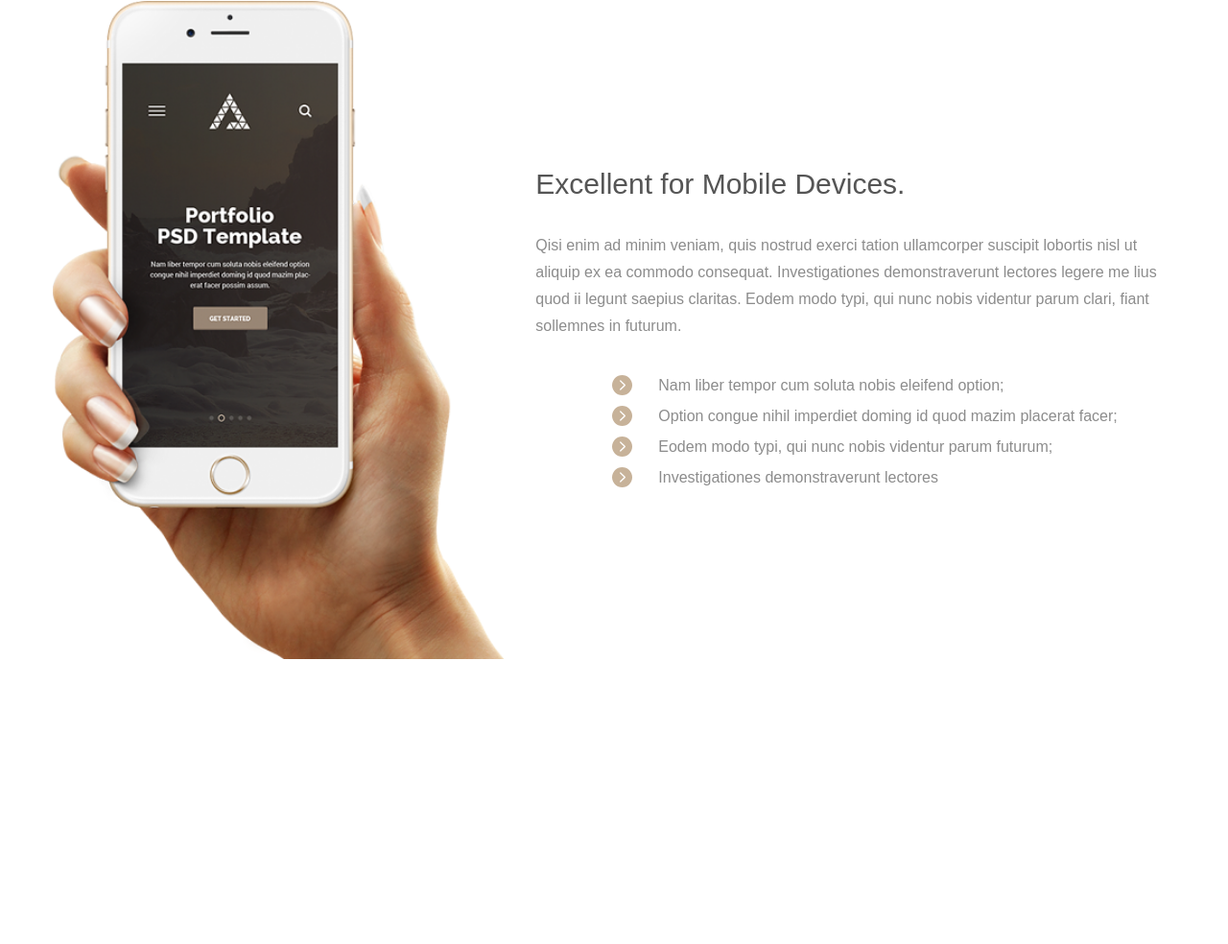
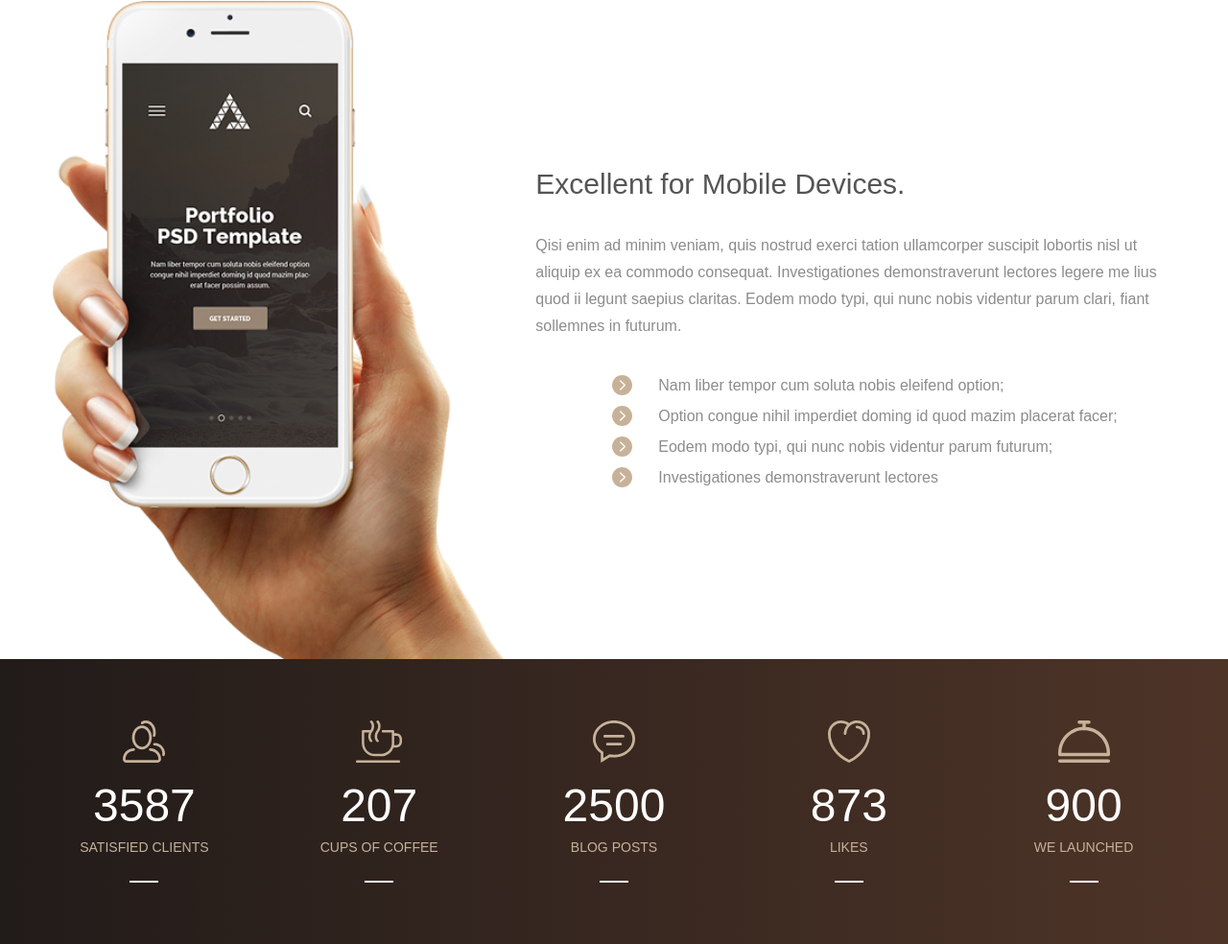
Before and after one commit to Gakat/waxom-onepage, a plain HTML site: page index.html in a window 1280 px wide. Shown: the part 3527-4511 px from the top of the page at 96% size. Before the commit the page ends 4214 px from the top, so only its background shows below. Drawn offline with nearby package versions, Linux system fonts and the light colour scheme.

Commit message:
Added counter block

```diff
--- a/css/style.css
+++ b/css/style.css
@@ -520,3 +520,37 @@
   background: url("../img/list-arrow.png") no-repeat 0rem 0.3rem;
   padding-left: 3rem;
 }
+
+.counter {
+  padding: 4rem;
+  display: flex;
+  flex-direction: row;
+  justify-content: space-between;
+}
+
+.counter__box {
+  display: flex;
+  flex-direction: column;
+  align-items: center;
+  text-align: center;
+  width: 15%;
+}
+
+.counter__number {
+  margin: 1.5rem 0 1rem;
+  font-size: 3rem;
+  color: #fff;
+  line-height: 0.75;
+}
+
+.counter__caption {
+  color: #c7b299;
+  font-size: 14px;
+  line-height: 1.4;
+}
+
+.counter__line {
+  margin-top: 1.5rem;
+  width: 30px;
+  border-bottom: 2px solid #fff;
+}
--- a/index.html
+++ b/index.html
@@ -353,6 +353,52 @@
       </div>
     </div>
   </div>
+  <!-- Counters -->
+  <div class="page__row" style="background-image: linear-gradient(to right, #211b19, #4e3427">
+    <div class="counter page__container" );
+    ">
+      <div class="counter__box">
+        <div class="counter__icon">
+          <img src="img/satisfied-clients.png" alt="" class="counter__image">
+        </div>
+        <div class="counter__number">3587</div>
+        <div class="counter__caption">SATISFIED CLIENTS</div>
+        <div class="counter__line"></div>
+      </div>
+      <div class="counter__box">
+        <div class="counter__icon">
+          <img src="img/cups-of-coffee.png" alt="" class="counter__image">
+        </div>
+        <div class="counter__number">207</div>
+        <div class="counter__caption">CUPS OF COFFEE</div>
+        <div class="counter__line"></div>
+      </div>
+      <div class="counter__box">
+        <div class="counter__icon">
+          <img src="img/blog-posts.png" alt="" class="counter__image">
+        </div>
+        <div class="counter__number">2500</div>
+        <div class="counter__caption">BLOG POSTS</div>
+        <div class="counter__line"></div>
+      </div>
+      <div class="counter__box">
+        <div class="counter__icon">
+          <img src="img/likes.png" alt="" class="counter__image">
+        </div>
+        <div class="counter__number">873</div>
+        <div class="counter__caption">LIKES</div>
+        <div class="counter__line"></div>
+      </div>
+      <div class="counter__box">
+        <div class="counter__icon">
+          <img src="img/we-launched.png" alt="" class="counter__image">
+        </div>
+        <div class="counter__number">900</div>
+        <div class="counter__caption">WE LAUNCHED</div>
+        <div class="counter__line"></div>
+      </div>
+    </div>
+  </div>
   <script src="https://ajax.googleapis.com/ajax/libs/jquery/3.3.1/jquery.min.js"></script>
   <script src="lib/owlcarousel2/owl.carousel.min.js"></script>
   <script src="js/script.js"></script>
```
Also changed, not shown: img/blog-posts.png (added), img/cups-of-coffee.png (added), img/likes.png (added), img/satisfied-clients.png (added), img/we-launched.png (added).
